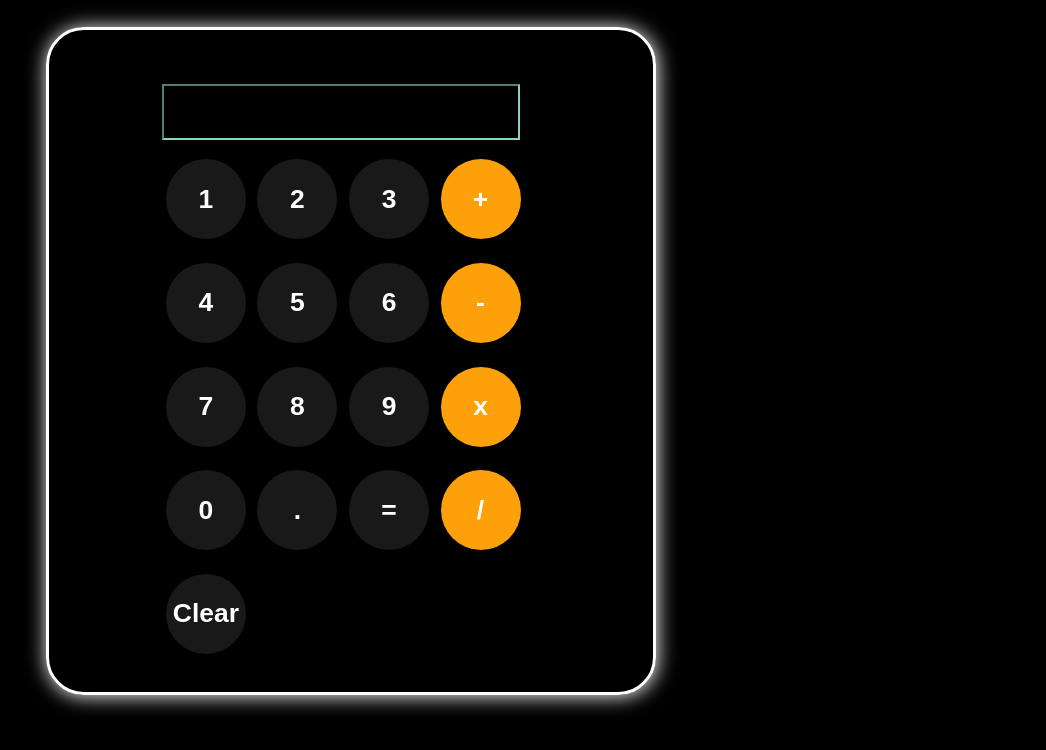
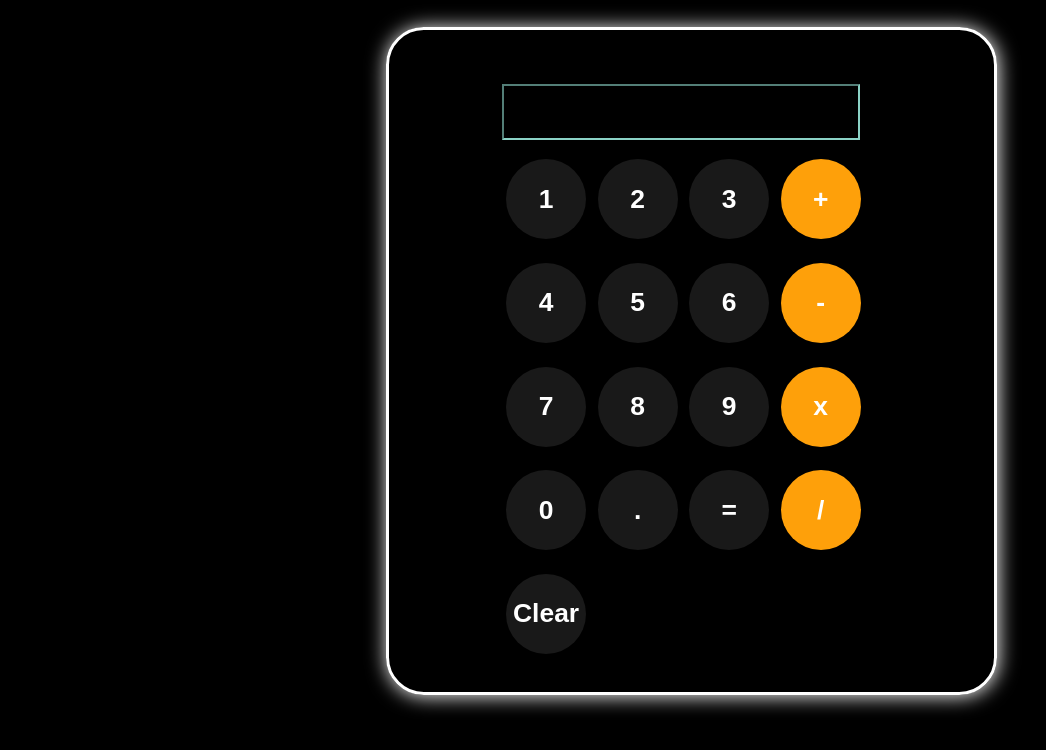
Before and after one commit to Moche-hub/calculator, a plain HTML site: page index.html in a window 1280 px wide. Shown: the whole page, without its empty margins (0-1046 px from the left). Drawn offline with Linux system fonts and the light colour scheme.

Commit message:
Update 10-calculator.css

```diff
--- a/10-calculator.css
+++ b/10-calculator.css
@@ -31,7 +31,7 @@ button{
 }
 .box{
     position: relative;
-    left:1cm;
+    left:10cm;
     top:0.5cm;
     border:0.1cm solid white;
     padding-left:3cm;
```
